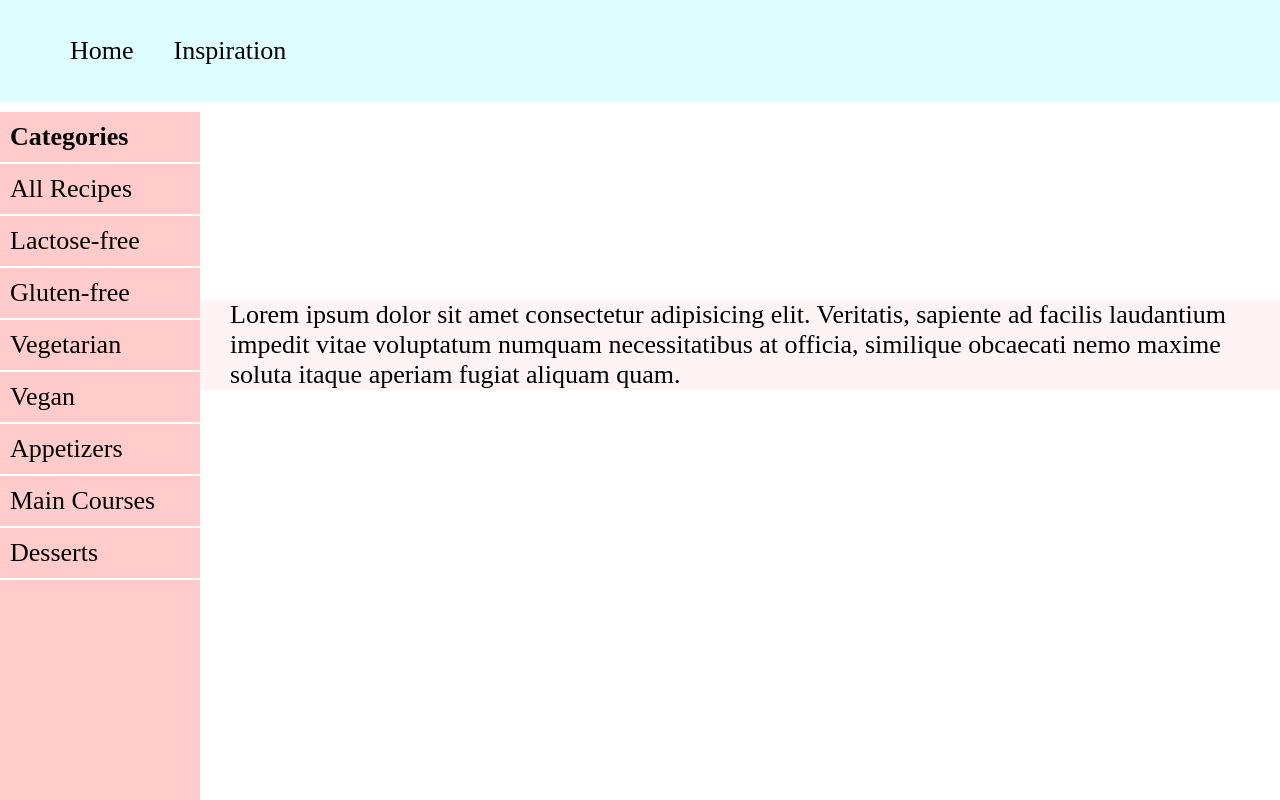
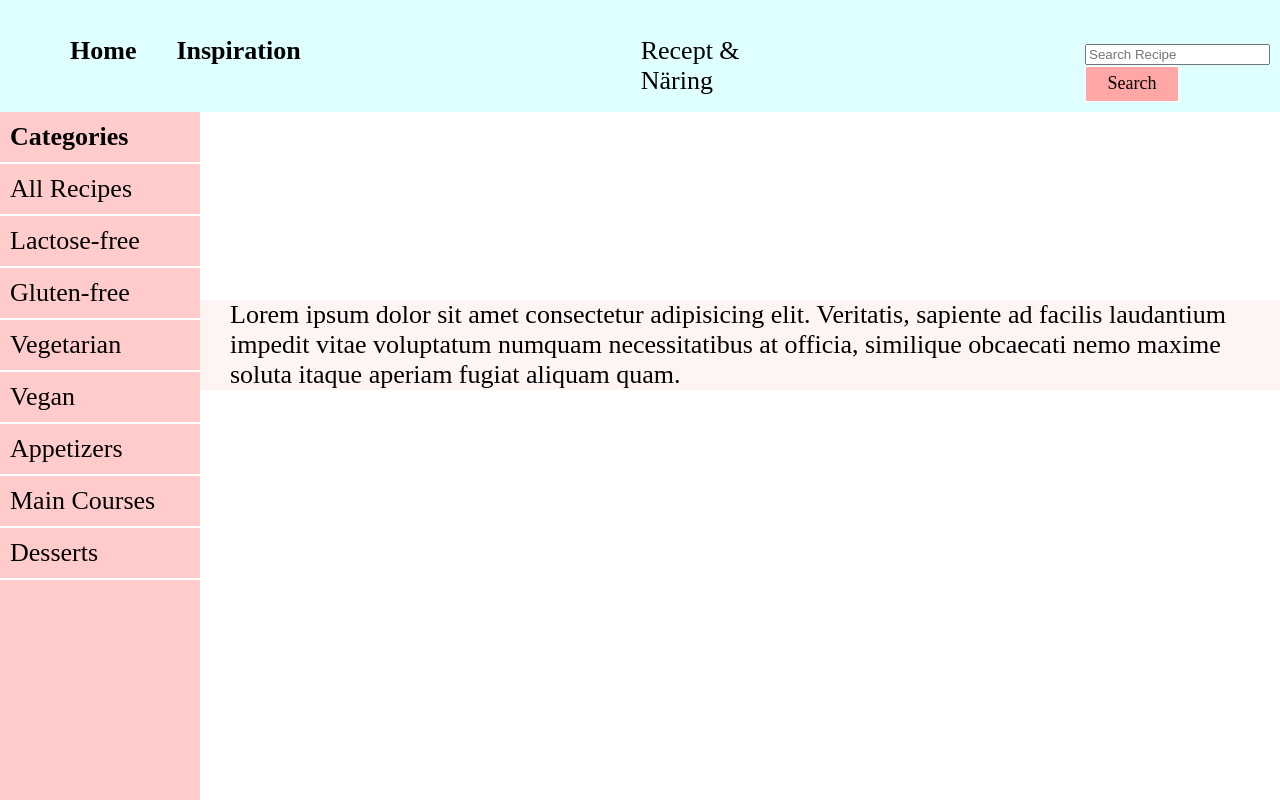
Before and after one commit to Lycaenion/Advanced_JavaScript_indv_proj, a website: page recept_naring/www/index.html in a window 1280 px wide. Drawn offline with Linux system fonts and the light colour scheme; files whose address does not match are found by name; a web font is replaced by a local one.

Commit message:
added style for search-field and searchbtn

```diff
--- a/recept_naring/www/css/style.css
+++ b/recept_naring/www/css/style.css
@@ -1,6 +1,11 @@
 @font-face{
     font-family: "tasty-birds";
     src:url("/fonts/tasty-birds/Tasty_Birds.otf");
+}
+
+@font-face{
+    font-family: "Bakery";
+    src:url("/fonts/bakery/bakery.ttf");
 }
 
 body{
@@ -52,6 +57,7 @@ nav{
     top: 0%;
     position: fixed;
     width: 100%;
+    height: 14%;
 }
 
 nav ul{
@@ -66,7 +72,30 @@ nav ul li{
     margin-left: 20px;
 }
 
+nav ul li:nth-child(3){
+    padding-left: 25%;
+}
+
+nav ul li:nth-child(4){
+    padding-left: 25%;
+}
+
 nav ul li a{
     text-decoration: none;
     color: black;
+    font-weight: bold;
 }
+
+#searchBtn{
+    font-family: tasty-birds;
+    text-decoration: none;
+    font-weight: 300;
+    font-size: 18px;
+    color: #000000
+    display: inline-block;
+    box-sizing: border-box;
+    border: 0.1em solid #ffffff;
+    border-radius: 0.12em;
+    padding: 0.35em 1.2em;
+    background-color: #ffa7a7;
+    }
--- a/recept_naring/www/index.html
+++ b/recept_naring/www/index.html
@@ -25,6 +25,11 @@
       <ul>
         <li><a href="#">Home</a></li>
         <li><a href="#">Inspiration</a></li>
+        <li>Recept & Näring</li>
+        <li><form class = "searchForm">
+          <input id = "searchRecipe" type="search" placeholder="Search Recipe">
+          <button id="searchBtn">Search</button>
+        </form></li>
       </ul>
     </nav>
     <div class = "content">
```
